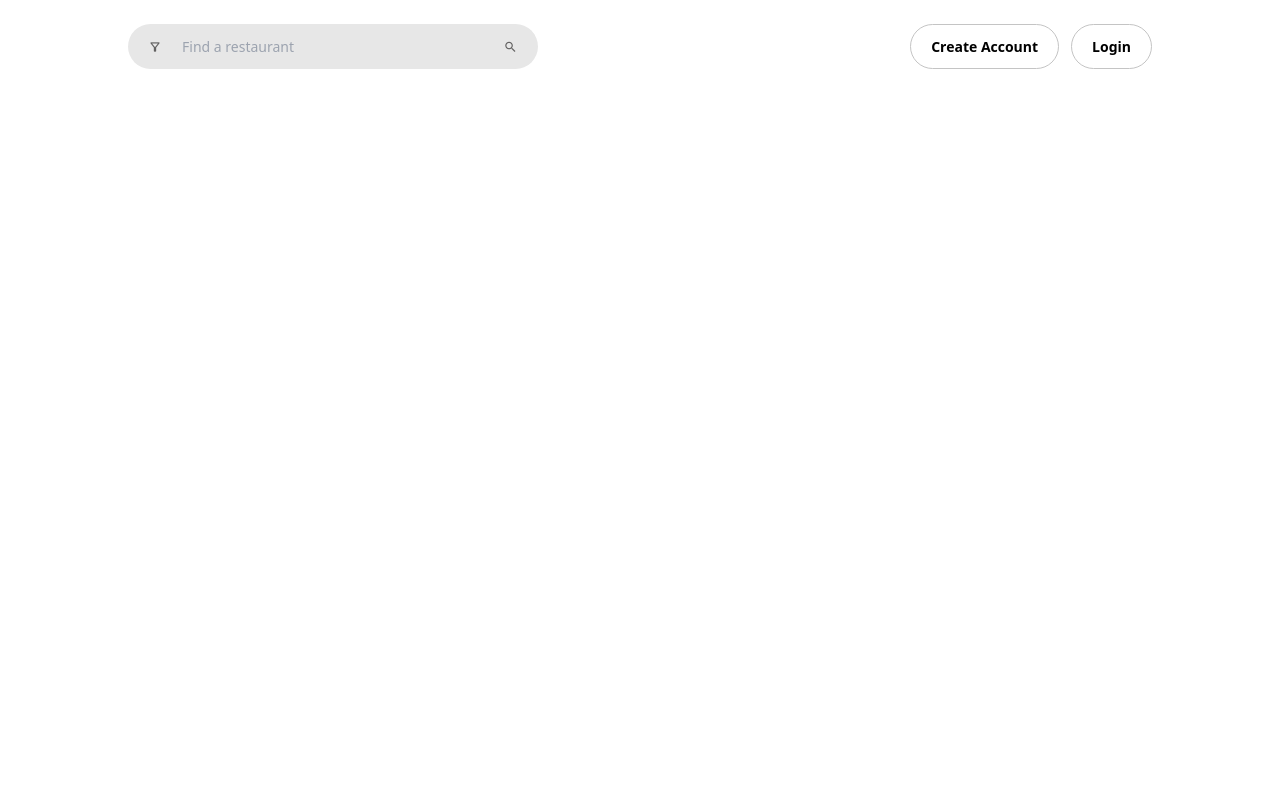
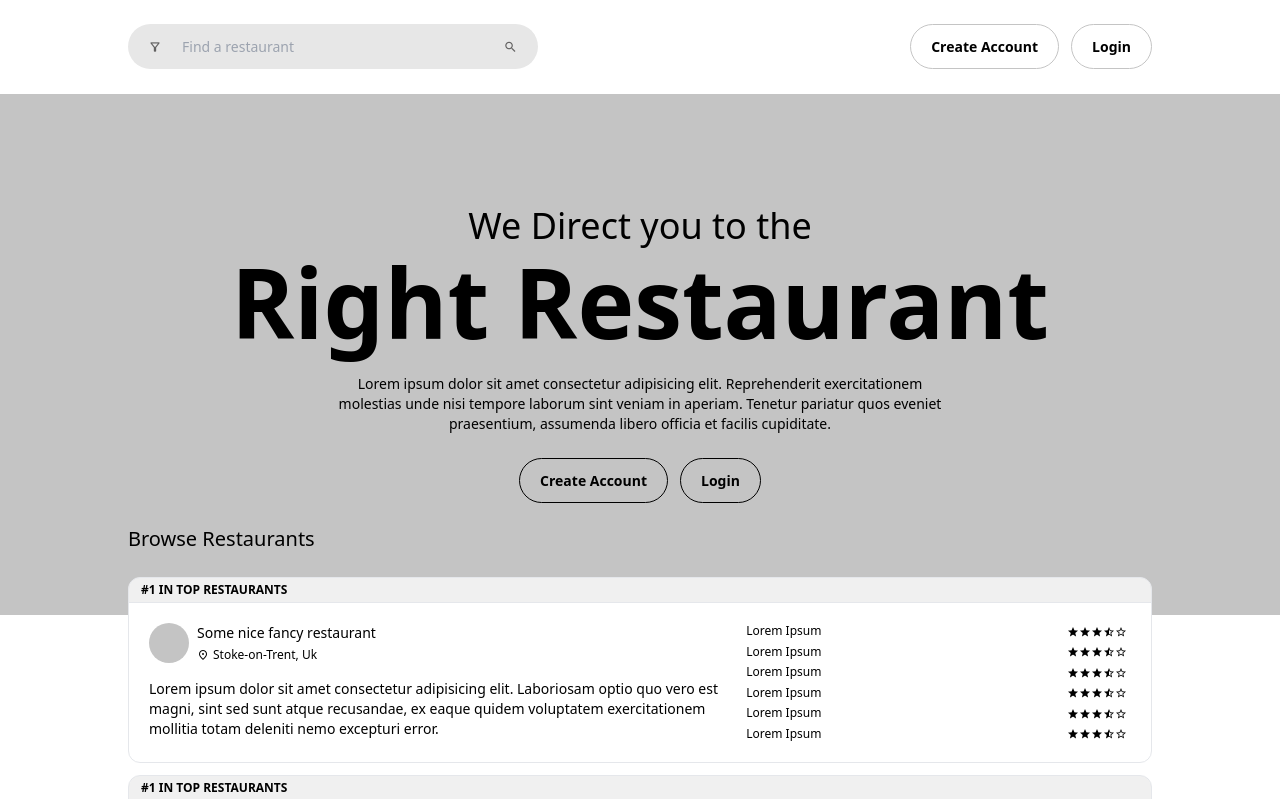
Before and after one commit to jaxenvisuals/restaurant-rating-system, a Nuxt app: page /home in a window 1280 px wide. Shown: the top 799 px of the page. Built offline with nearby package versions, Linux system fonts and the light colour scheme.

Commit message:
Updating margin top of elements based on fixed navbar

```diff
--- a/layouts/default.vue
+++ b/layouts/default.vue
@@ -1,7 +1,18 @@
 <template>
   <div class="min-h-screen">
     <div
-      class="fixed top-0 left-0 z-10 flex justify-center w-full py-6 bg-white"
+      class="
+        fixed
+        top-0
+        left-0
+        z-10
+        flex
+        justify-center
+        w-full
+        py-6
+        bg-white/40
+        backdrop-blur-md
+      "
     >
       <div class="flex justify-between w-4/5">
         <div class="w-2/5">
--- /dev/null
+++ b/pages/home.vue
@@ -0,0 +1,126 @@
+<template>
+  <div>
+    <div class="bg-[#c4c4c4] py-28 flex justify-center mt-[94px]">
+      <div class="flex flex-col items-center justify-center w-4/5 text-black">
+        <div class="text-center">
+          <p class="text-4xl">We Direct you to the</p>
+          <p class="mt-2 font-bold text-8xl">Right Restaurant</p>
+        </div>
+
+        <div class="w-3/5 mt-6 text-center">
+          <p class="text-sm">
+            Lorem ipsum dolor sit amet consectetur adipisicing elit.
+            Reprehenderit exercitationem molestias unde nisi tempore laborum
+            sint veniam in aperiam. Tenetur pariatur quos eveniet praesentium,
+            assumenda libero officia et facilis cupiditate.
+          </p>
+
+          <div class="flex justify-center gap-3 mt-6">
+            <div
+              class="
+                px-5
+                py-3
+                text-sm
+                font-bold
+                leading-snug
+                text-black
+                border border-black
+                rounded-full
+              "
+            >
+              Create Account
+            </div>
+
+            <div
+              class="
+                px-5
+                py-3
+                text-sm
+                font-bold
+                leading-snug
+                text-black
+                border border-black
+                rounded-full
+              "
+            >
+              Login
+            </div>
+          </div>
+        </div>
+      </div>
+    </div>
+
+    <div class="relative w-4/5 mx-auto top-[-90px]">
+      <div class="">
+        <div class="text-xl">Browse Restaurants</div>
+      </div>
+
+      <div class="flex flex-col gap-3 mt-6">
+        <div
+          v-for="i in 6"
+          :key="i"
+          class="overflow-hidden bg-white border rounded-xl"
+        >
+          <div
+            class="
+              px-3
+              py-1
+              text-xs
+              font-bold
+              bg-[#c4c4c4] bg-opacity-25
+              uppercase
+              border-b
+            "
+          >
+            #1 in top restaurants
+          </div>
+
+          <div class="px-5 py-5">
+            <div class="flex gap-5">
+              <div class="w-3/5">
+                <div class="flex">
+                  <div
+                    class="w-10 h-10 bg-[#c4c4c4] overflow-hidden rounded-full"
+                  ></div>
+                  <div class="flex-grow pl-2">
+                    <p class="text-sm font-medium leading-snug">
+                      Some nice fancy restaurant
+                    </p>
+                    <div class="flex items-center text-black">
+                      <span class="inline-block mr-1">
+                        <MaterialIcon icon="place" class="text-xs" />
+                      </span>
+
+                      <span class="inline-block text-xs"
+                        >Stoke-on-Trent, Uk</span
+                      >
+                    </div>
+                  </div>
+                </div>
+
+                <div class="mt-3 text-sm">
+                  Lorem ipsum dolor sit amet consectetur adipisicing elit.
+                  Laboriosam optio quo vero est magni, sint sed sunt atque
+                  recusandae, ex eaque quidem voluptatem exercitationem mollitia
+                  totam deleniti nemo excepturi error.<br />
+                </div>
+              </div>
+              <div class="flex flex-col w-2/5 gap-1">
+                <div v-for="i in 6" :key="i" class="flex justify-between">
+                  <p class="flex-grow text-xs leading-snug">Lorem Ipsum</p>
+                  <StarRating :count="false" />
+                </div>
+              </div>
+            </div>
+          </div>
+        </div>
+      </div>
+    </div>
+  </div>
+</template>
+
+<script>
+export default {
+  name: 'LandingPage',
+}
+</script>
--- a/pages/search.vue
+++ b/pages/search.vue
@@ -1,5 +1,5 @@
 <template>
-  <div class="flex flex-col items-center w-full mt-20">
+  <div class="flex flex-col items-center w-full mt-[94px]">
     <div class="w-4/5 mt-6">
       <div class="">
         <div class="text-xl">15 Search Results for Subway</div>
@@ -11,7 +11,14 @@
 
           <div class="mt-3 text-black">
             <div
-              class="inline-flex px-2 py-px text-xs text-black rounded-sm  bg-app-gray-100"
+              class="
+                inline-flex
+                px-2
+                py-px
+                text-xs text-black
+                rounded-sm
+                bg-app-gray-100
+              "
             >
               <span class="inline-block mr-1">
                 <MaterialIcon icon="emoji_events" class="text-xs" />
```
Also changed, not shown: pages/index.vue (+8 -1 lines).
